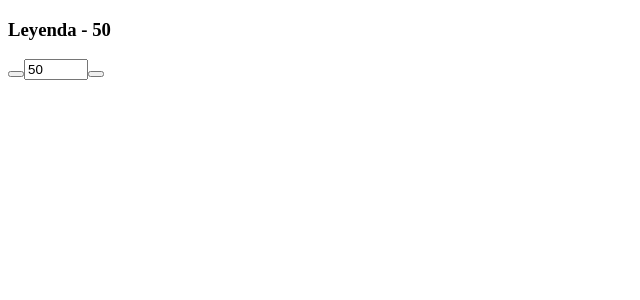
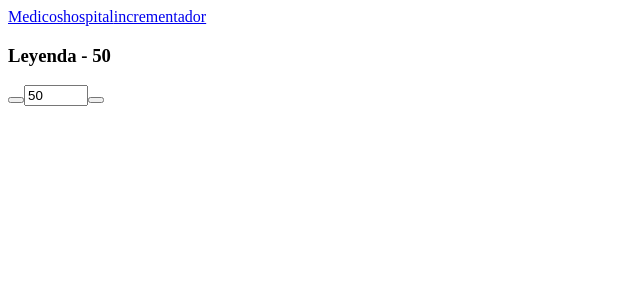
Before and after one commit to ckomalram/pruebas-karma-angular, an Angular app: page / in a window 1280 px wide. Shown: the top 300 px of the page, without its empty margins (0-640 px from the left). Built offline with nearby package versions, Linux system fonts and the light colour scheme.

Commit message:
++ routerLink + validando que exista

```diff
--- a/src/app/app.component.html
+++ b/src/app/app.component.html
@@ -1 +1,6 @@
+<a routerLink="/medicos">Medicos</a>
+<a routerLink="/hospital">hospital</a>
+<a routerLink="/incrementador">incrementador</a>
+
+
 <router-outlet></router-outlet>
```
Also changed, not shown: 1 other file (tests, documents, lock files or other folders).
